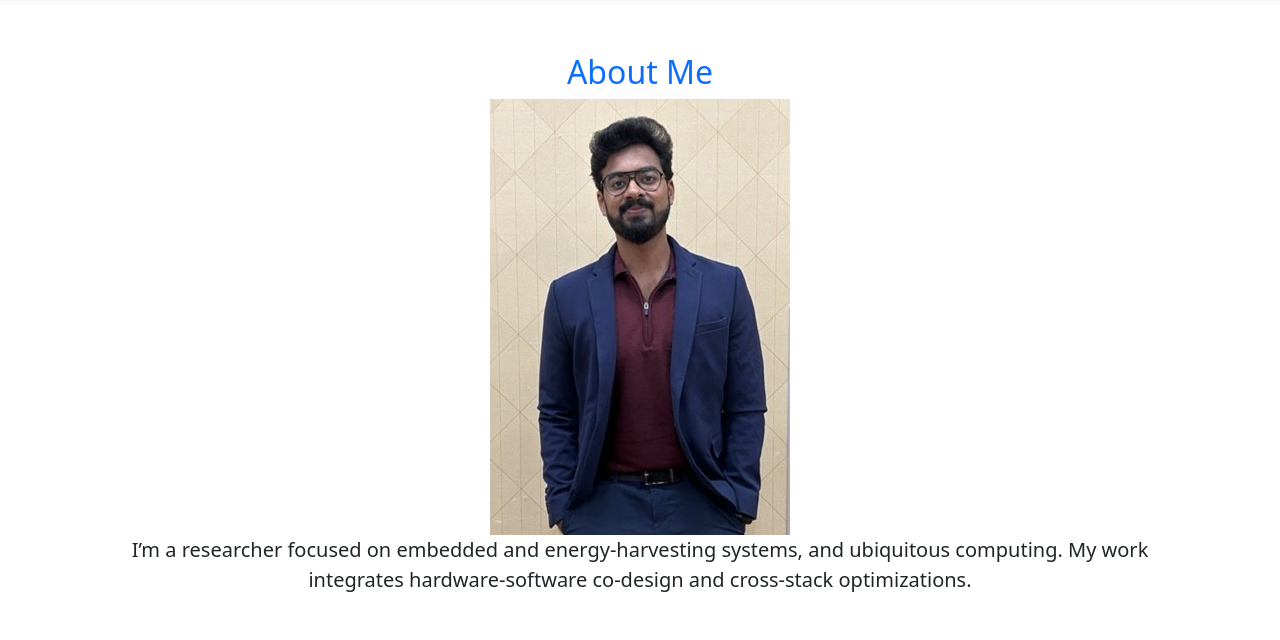
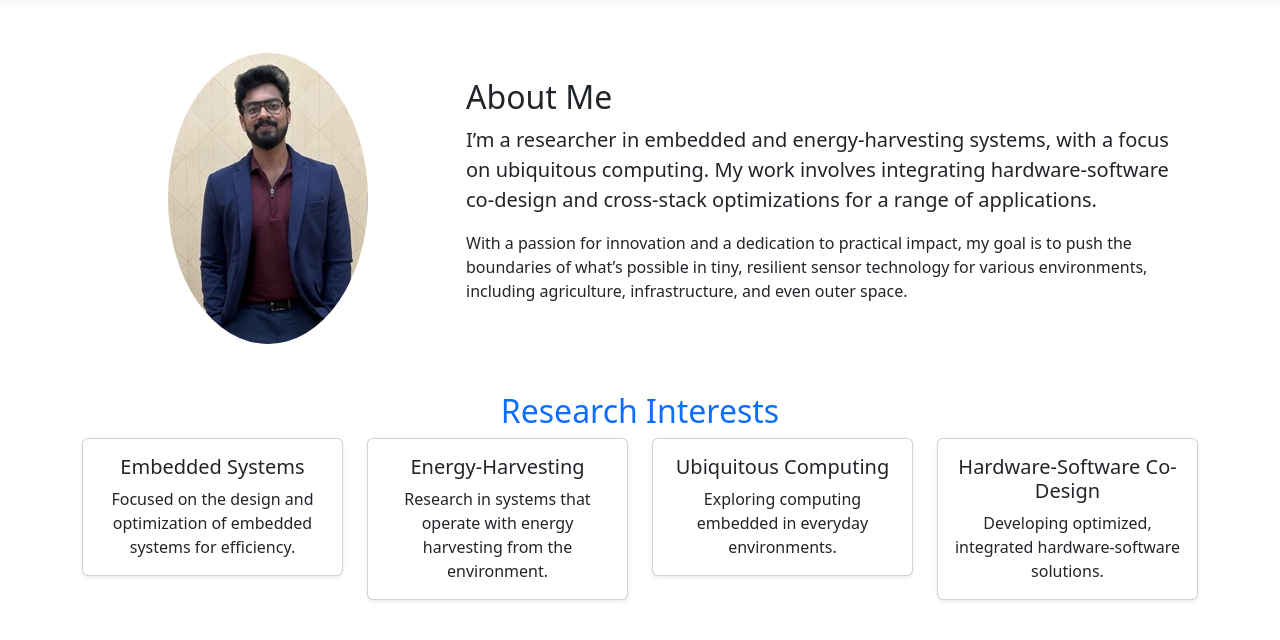
Before and after one commit to vishakn95/vishakn95.github.io, a plain HTML site: page index.html in a window 1280 px wide. Shown: the part 651-1291 px from the top of the page. Drawn offline with nearby package versions, Linux system fonts and the light colour scheme.

Commit message:
updating website by adding interactive layout using bootstrap

```diff
--- a/index.html
+++ b/index.html
@@ -11,7 +11,7 @@
     <style>
         /* Custom Styles */
         .hero {
-            background: url('ai_generated_cover.png') center/cover no-repeat;
+            background: url('ai_generated_cover.jpg') center/cover no-repeat;
             color: white;
             text-shadow: 2px 2px 8px rgba(0, 0, 0, 0.7);
             height: 75vh;
@@ -68,10 +68,19 @@
 <div class="container my-5">
 
     <!-- About Section -->
-    <section id="about" class="my-5 text-center">
-        <h2 class="text-primary">About Me</h2>
-        <img src="Title_VN.jpg" alt="Title_VN" />
-        <p class="lead">I’m a researcher focused on embedded and energy-harvesting systems, and ubiquitous computing. My work integrates hardware-software co-design and cross-stack optimizations.</p>
+    <section id="about" class="container my-5">
+        <div class="row align-items-center">
+            <!-- Image Column -->
+            <div class="col-md-4 text-center mb-4 mb-md-0">
+                <img src="Title_VN.jpg" alt="Vishak Narayanan" class="img-fluid rounded-circle" style="max-width: 200px;">
+            </div>
+            <!-- Text Column -->
+            <div class="col-md-8">
+                <h2>About Me</h2>
+                <p class="lead">I’m a researcher in embedded and energy-harvesting systems, with a focus on ubiquitous computing. My work involves integrating hardware-software co-design and cross-stack optimizations for a range of applications.</p>
+                <p>With a passion for innovation and a dedication to practical impact, my goal is to push the boundaries of what’s possible in tiny, resilient sensor technology for various environments, including agriculture, infrastructure, and even outer space.</p>
+            </div>
+        </div>
     </section>
 
     <!-- Research Section with Cards -->
```
Also changed, not shown: ai_generated_cover.jpg (added), ai_generated_cover.png (deleted).
